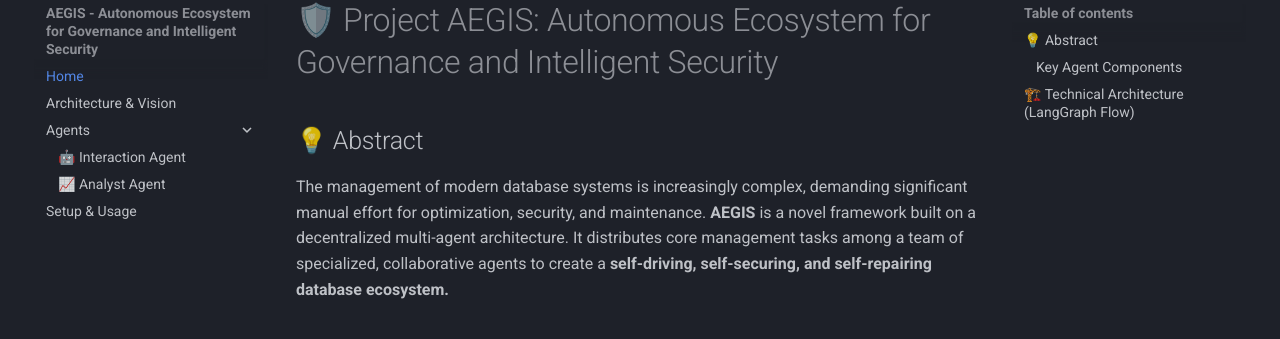
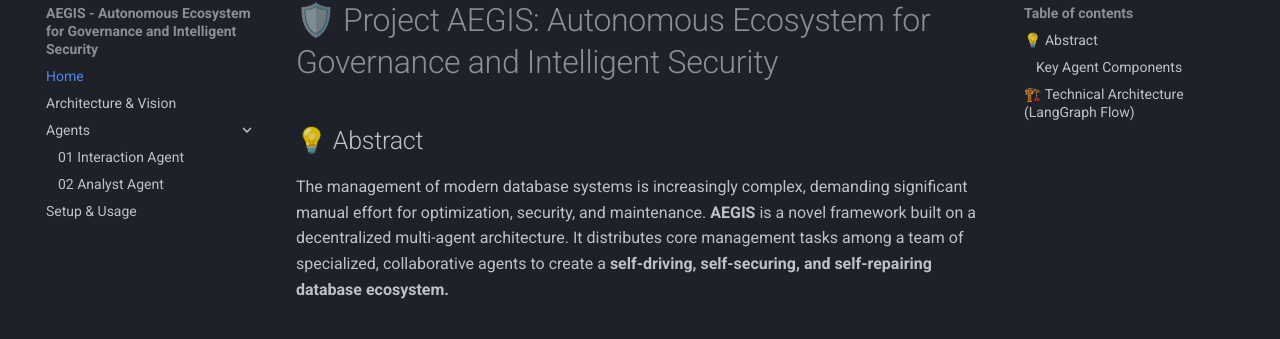
Before and after one commit to rochna-trivedi/AEGIS, an MkDocs documentation site: the page built from docs/index.md, in a window 1280 px wide. Shown: the part 98-437 px from the top of the page. Built offline with MkDocs 1.6.1 and Material for MkDocs 9.7.7, drawn with Linux system fonts in a browser that asks for light colours.

Commit message:
fix: full mkdocs

```diff
--- a/mkdocs.yml
+++ b/mkdocs.yml
@@ -1,6 +1,9 @@
 site_name: AEGIS - Autonomous Ecosystem for Governance and Intelligent Security
 site_author: Rochna Trivedi, Chang Liu
+site_description: A multi-agent system for autonomous database governance built with LangGraph.
+
 docs_dir: docs
+
 theme:
   name: material
   palette:
@@ -8,10 +11,11 @@ theme:
   features:
     - navigation.expand
     - content.code.copy
+
 nav:
   - Home: index.md
   - Architecture & Vision: architecture.md
   - Agents:
-    - 🤖 Interaction Agent: agents/interaction.md
-    - 📈 Analyst Agent: agents/analyst.md
+    - 01 Interaction Agent: agents/interaction.md
+    - 02 Analyst Agent: agents/analyst.md
   - Setup & Usage: usage.md
```
